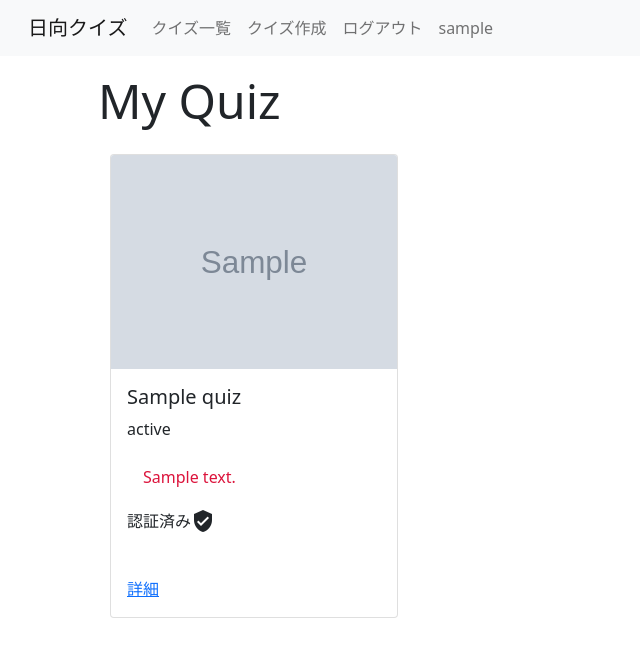
After one commit to soya111/hinata_quiz, a Django app: page /account/ in a window 1280 px wide. The commit adds this page. Shown: the top 657 px of the page, without its empty margins (0-640 px from the left). Run offline with Django 3.2, Linux system fonts and the light colour scheme; a user stored in the database is signed in; tables that the repository leaves empty hold one stand-in row (values such as "Sample post"); grey boxes marked "Sample" are stand-in pictures.

Commit message:
webアカウントページ完成

```diff
--- /dev/null
+++ b/api/templates/api/account.html
@@ -0,0 +1,50 @@
+{% extends 'api/layout.html' %}
+
+{% block title %}Quiz一覧{% endblock %}
+{% block h1 %}My Quiz{% endblock %}
+
+{% block content %}
+<ul>
+    <div class="row">
+    {% for quiz in object_list %}
+        <div class="card m-2 p-0 col-sm-6" style="width: 18rem;">
+            <img src="{{ quiz.thumbnail_image_url }}" class="card-img-top" alt="...">
+            <div class="card-body">
+                <h5 class="card-title">{{ quiz.title }}</h5>
+                <p class="card-text">{{ quiz }}</p>
+                <ul class="list-group list-group-flush">
+                    {% for choice in quiz.get_choices %}
+                        <li
+                            {% if choice.is_correct %}
+                            style="color:crimson"
+                            {% endif %}
+                            class="list-group-item"
+                        >{{ choice.text }}</li>
+                    {% endfor %}
+                </ul>
+                <div class="center">
+
+                    {% if quiz.is_approved %}
+                        <p class="m-0">認証済み</p><i class="material-icons">verified_user</i>
+                    {% else %}
+                        <p class="m-0">未認証</p><i class="material-icons">privacy_tip</i>
+                    {% endif %}
+                </div>
+            </div>
+            <div class="card-body">
+                <a href="{% url 'quiz-detail' quiz.id %}" class="card-link">詳細</a>
+            </div>
+        </div>
+    {% empty %}
+        <li>No articles yet.</li>
+    {% endfor %}
+    </div>
+</ul>
+<style>
+    .center {
+        display: flex;
+        align-items: center;
+        height: 3rem;
+    }
+</style>
+{% endblock %}
--- a/api/templates/api/layout.html
+++ b/api/templates/api/layout.html
@@ -25,7 +25,7 @@
                         <a class="nav-link" href="{% url 'login' %}">ログイン</a>
                         <a class="nav-link" href="{% url 'signup' %}">ユーザー登録</a>
                         {% endif %}
-                        <a class="nav-link" href="">{{user}}</a>
+                        <a class="nav-link" href="{% url 'account' %}">{{user}}</a>
                     </div>
                 </div>
             </div>
--- a/api/templates/api/quiz_list.html
+++ b/api/templates/api/quiz_list.html
@@ -5,9 +5,9 @@
 
 {% block content %}
 <ul>
-    <div class="row">
+    <div class="row ">
     {% for quiz in object_list %}
-        <div class="card" style="width: 18rem;">
+        <div class="card m-2 p-0 col-sm-6" style="width: 18rem;">
             <img src="{{ quiz.thumbnail_image_url }}" class="card-img-top" alt="...">
             <div class="card-body">
                 <h5 class="card-title">{{ quiz.title }}</h5>
--- a/api/urls.py
+++ b/api/urls.py
@@ -1,7 +1,7 @@
 from django.urls import path
 
 from . import views, main, web
-from .web import QuizListView, QuizDetailView, SignUpView, QuizCreateView
+from .web import QuizListView, QuizDetailView, SignUpView, QuizCreateView, UserQuizListView
 
 urlpatterns = [
     path('api/', main.index, name='main_index'),
@@ -10,6 +10,7 @@ urlpatterns = [
     path('quiz/add/', QuizCreateView.as_view(), name='quiz-add'),
     path('quiz/<int:pk>/', QuizDetailView.as_view(), name='quiz-detail'),
     path('quiz/<int:id>/edit/', web.edit, name='quiz-edit'),
+    path('account/', UserQuizListView.as_view(), name='account'),
     path('signup/', SignUpView.as_view(), name='signup'),
     path('show_linebot_log/', views.show_linebot_log, name='show_linebot_log'),
     path('show_debug_log/', views.show_debug_log, name='show_debug_log'),
--- a/api/web.py
+++ b/api/web.py
@@ -92,7 +92,7 @@ class QuizCreateView(CreateView, LoginRequiredMixin):
 def edit(request, id):
     quiz = Quiz.objects.get(id=id)
     if quiz.user != request.user:
-        return HttpResponse("権限がありません", status=403)
+        return HttpResponse("権限がありません。ログインしてください。", status=403)
 
     if request.method == "GET":
         template_name = 'api/quiz_edit.html'
@@ -134,3 +134,19 @@ def edit(request, id):
 
         #     fields = ['title', 'statement', 'thumbnail_image_url']
         #     template_name = 'api/quiz_edit.html'
+
+
+class UserQuizListView(ListView, LoginRequiredMixin):
+    model = Quiz
+    template_name = 'api/account.html'
+
+    def get(self, request):
+
+        if not request.user.is_authenticated:
+            return HttpResponseRedirect(reverse('login'))
+
+        quiz_list = Quiz.objects.filter(user=request.user)
+        context = {
+            'object_list': quiz_list
+        }
+        return render(request, self.template_name, context)
```
Also changed, not shown: templates/registration/logged_out.html (+12 -2 lines), templates/registration/login.html (+41 -15 lines).
